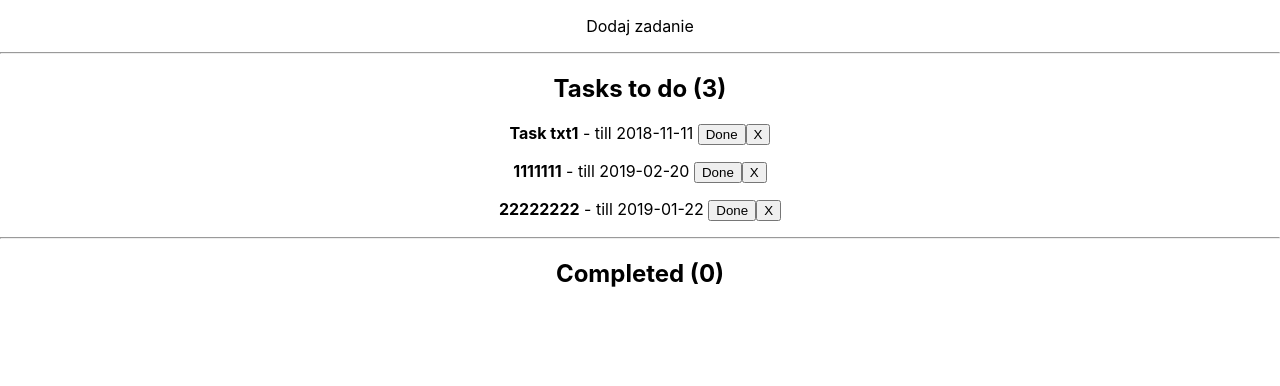
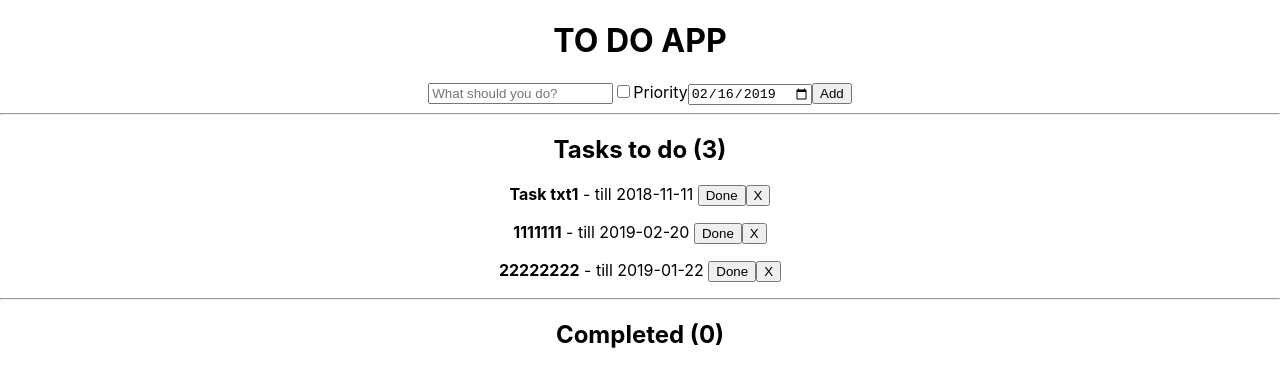
Before and after one commit to DanielKornas2/to-do, a React (Create React App) app: page / in a window 1280 px wide. Shown: the top 386 px of the page. Built offline with nearby package versions, Linux system fonts and the light colour scheme.

Commit message:
Handle form input, set correct state and clear state in NewTask component, pass new task to App component and update state

```diff
--- a/src/App.js
+++ b/src/App.js
@@ -4,7 +4,6 @@ import TaskList from './components/TaskList/TaskList';
 import './App.css';
 
 class App extends Component {
-
   state = {
     tasks: [
       {
@@ -60,10 +59,28 @@ class App extends Component {
 
   }
 
+  addNewTask = (text,important,date) => {
+    const newItem = {
+      id: this.state.tasks.length,
+      text: text,
+      date: date,
+      important: important,
+      active: true,
+      finishDate: null
+    }
+
+    const newState = [...this.state.tasks];
+    newState.push(newItem);
+
+    this.setState({
+      tasks: newState
+    })
+  }
+
   render() {
     return (
       <div className="App">
-          <NewTask />
+          <NewTask addNewTask={this.addNewTask} />
           <TaskList tasks={this.state.tasks} deleteTask={this.deleteTask} changeTaskStatus ={this.changeTaskStatus} />
       </div>
     );
--- a/src/components/NewTask/NewTask.js
+++ b/src/components/NewTask/NewTask.js
@@ -1,11 +1,53 @@
 import React, { Component } from 'react';
 
 class NewTask extends Component {
-    state = {  }
+    state = {
+        text: '',
+        important: false,
+        // Slice 1st 10 charts - because I want 2020-02-20 date format
+        date: new Date().toISOString().slice(0,10)
+    }
+
+    handleText = (e) => {
+        this.setState({
+            text: e.target.value
+        })
+    }
+
+    handleCheck = (e) => {
+        this.setState({
+            important: e.target.checked
+        })
+    }
+
+    handleDate = (e) => {
+        this.setState({
+            date: e.target.value
+        })
+    }
+
+    handleClick = (e) => {
+        e.preventDefault();
+        const {text, important, date} = this.state;
+        this.props.addNewTask(text,important,date);
+        this.setState({
+            text: '',
+            important: false,
+            date: new Date().toISOString().slice(0,10)
+        })
+    }
+
     render() {
         return (
             <div>
-                <p>Dodaj zadanie</p>
+                <h1>TO DO APP</h1>
+                <form>
+                    <input type="text" placeholder="What should you do?" value={this.state.text} onChange={this.handleText}/>
+                    <input type="checkbox" value={this.state.important} id="important" onChange={this.handleCheck}/>
+                    <label htmlFor="important">Priority</label>
+                    <input type="date" value={this.state.date} onChange={this.handleDate} />
+                    <button onClick={this.handleClick}>Add</button>
+                 </form>
                 <hr />
             </div>
         );
```
